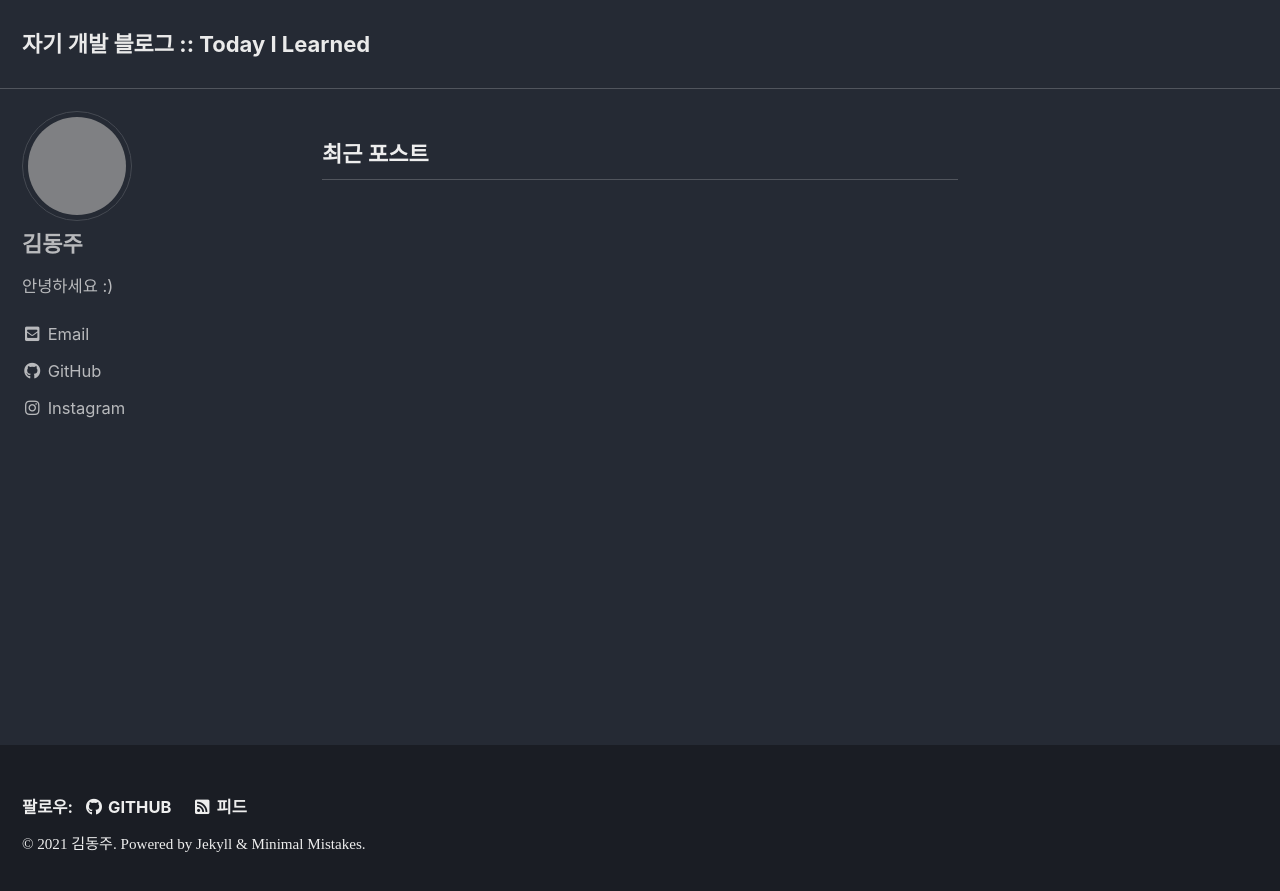
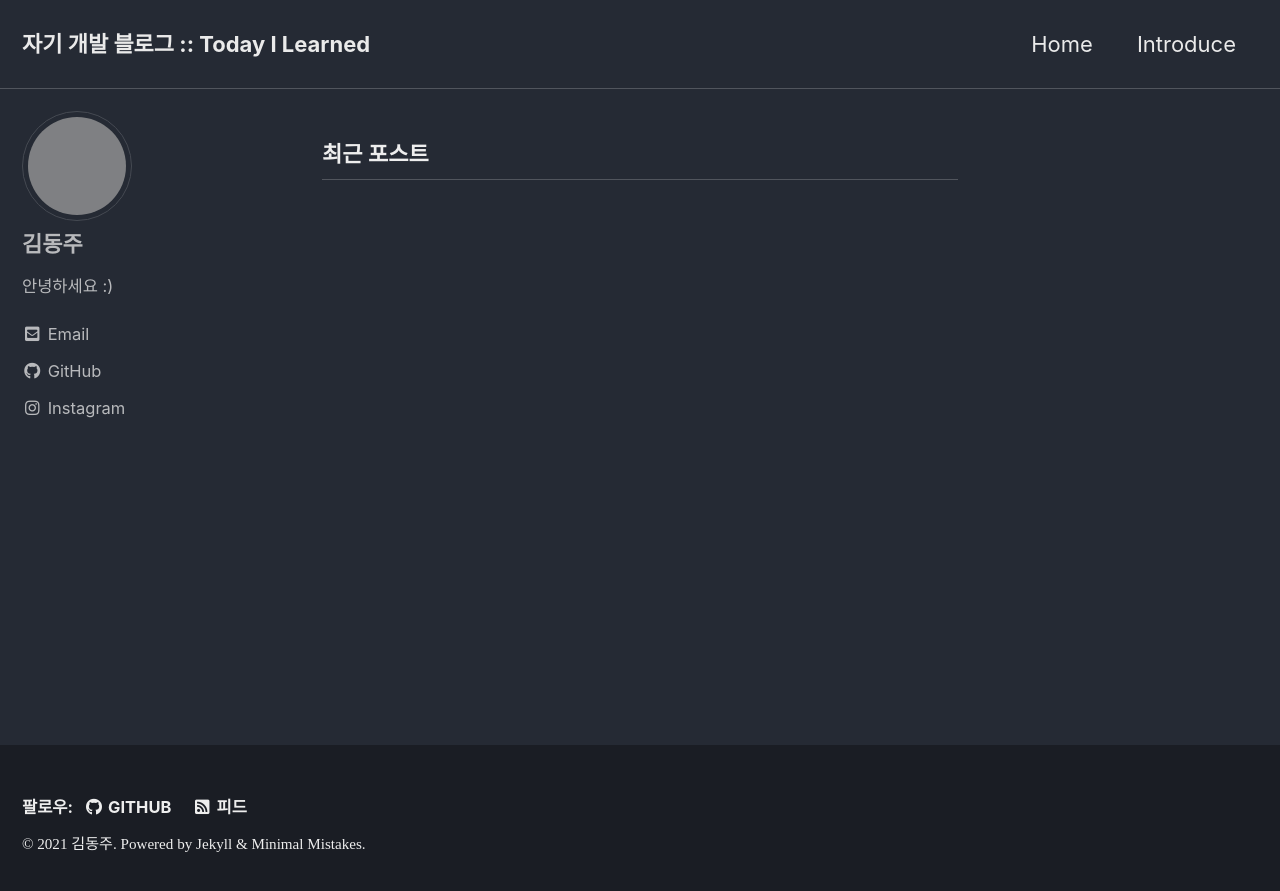
Before and after one commit to Hepheir/archived-hepheir.github.io, a Jekyll site: the page built from index.html, in a window 1280 px wide. Shown: the top 891 px of the page. Built offline with Jekyll 4.4.1, drawn with Linux system fonts in a browser that asks for light colours; cached includes are drawn as plain includes; some web fonts are replaced; the list of posts is cut into pages by our own code; grey boxes are pictures that could not be loaded.

Commit message:
config: Enable header navigation bar
Home, Introduce

```diff
--- a/_data/navigation.yml
+++ b/_data/navigation.yml
@@ -1,7 +1,9 @@
 # main links
 main:
-  # - title: "Home"
-  #   url: /
+  - title: "Home"
+    url: /
+  - title: "Introduce"
+    url: /introduce/
   # - title: "Category"
   #   url: /categories/
   # - title: "About"
```
